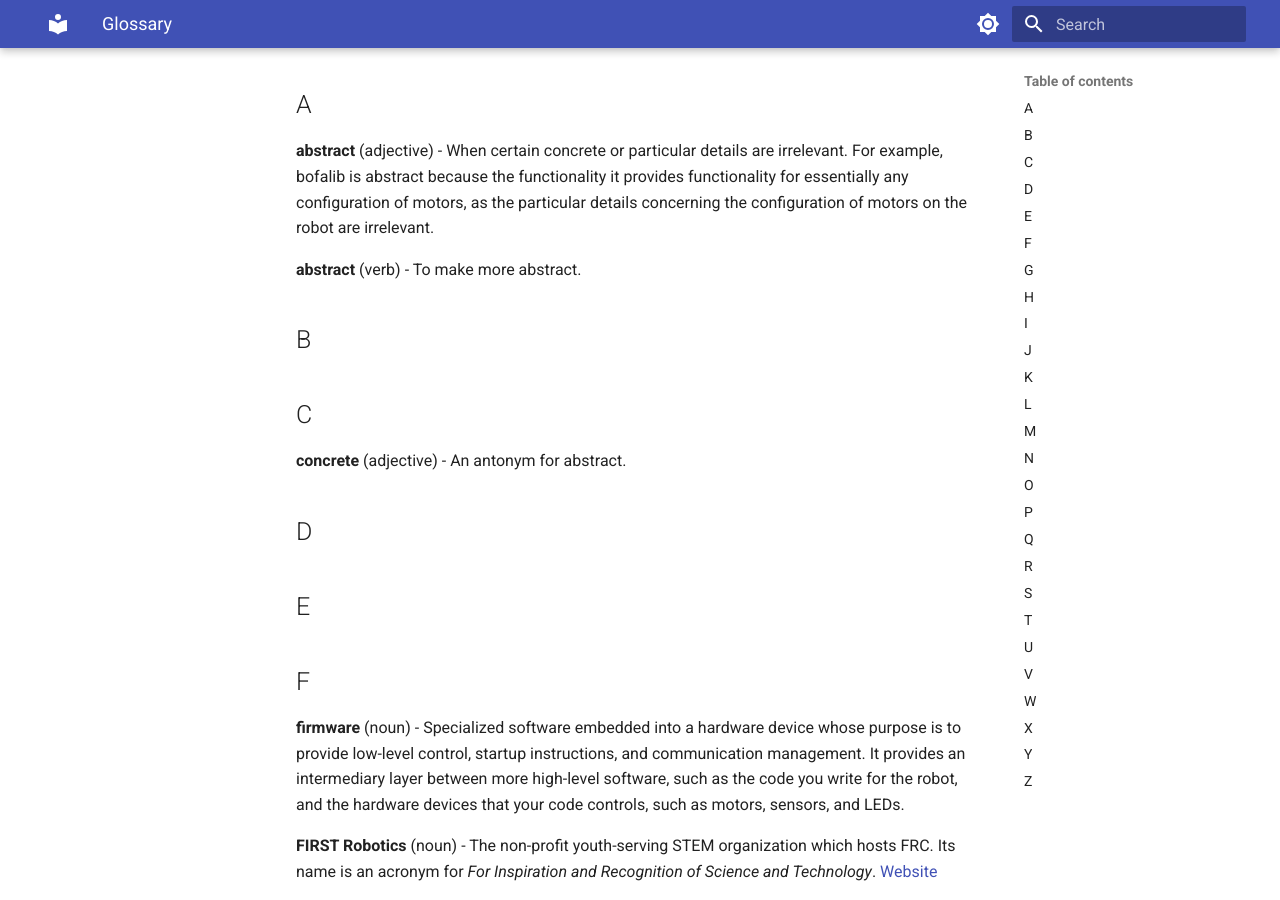
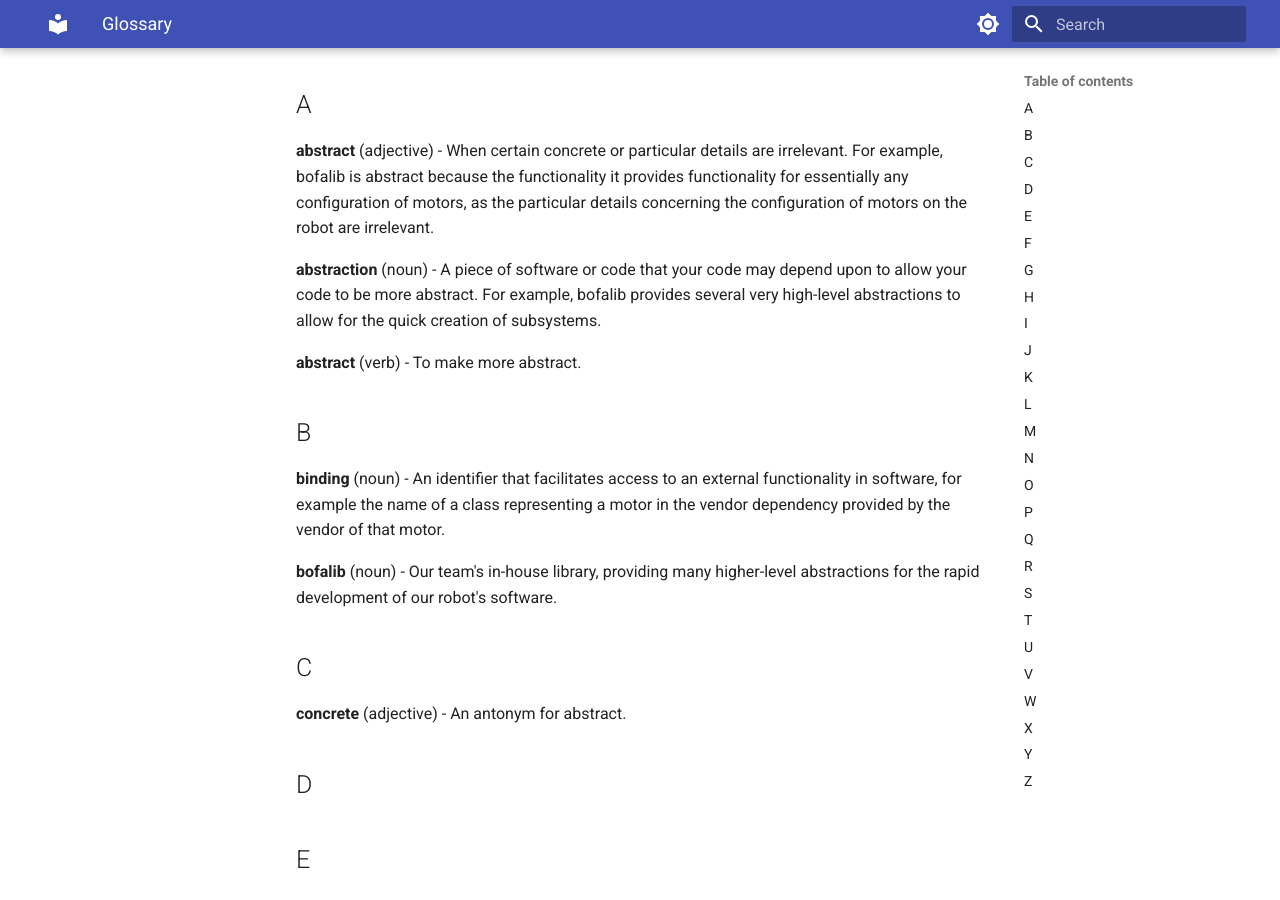
Before and after one commit to frc-7627/7627-software-docs, an MkDocs documentation site: the page built from docs/glossary.md, in a window 1280 px wide and 900 px high, scrolled down 257 px. Built offline with MkDocs 1.6.1 and Material for MkDocs 9.7.7, drawn with Linux system fonts in a browser that asks for light colours.

Commit message:
Added more entries to the glossary.

```diff
--- a/docs/glossary.md
+++ b/docs/glossary.md
@@ -6,9 +6,15 @@
 
 **abstract** (adjective) - When certain concrete or particular details are irrelevant. For example, bofalib is abstract because the functionality it provides functionality for essentially any configuration of motors, as the particular details concerning the configuration of motors on the robot are irrelevant.
 
+**abstraction** (noun) - A piece of software or code that your code may depend upon to allow your code to be more abstract. For example, bofalib provides several very high-level abstractions to allow for the quick creation of subsystems.
+
 **abstract** (verb) - To make more abstract.
 
 ## B
+
+**binding** (noun) - An identifier that facilitates access to an external functionality in software, for example the name of a class representing a motor in the vendor dependency provided by the vendor of that motor.
+
+**bofalib** (noun) - Our team's in-house library, providing many higher-level abstractions for the rapid development of our robot's software.
 
 ## C
 
```
